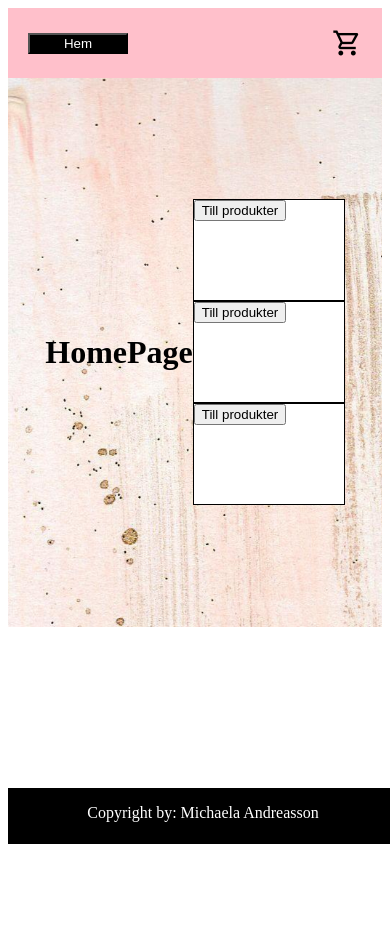
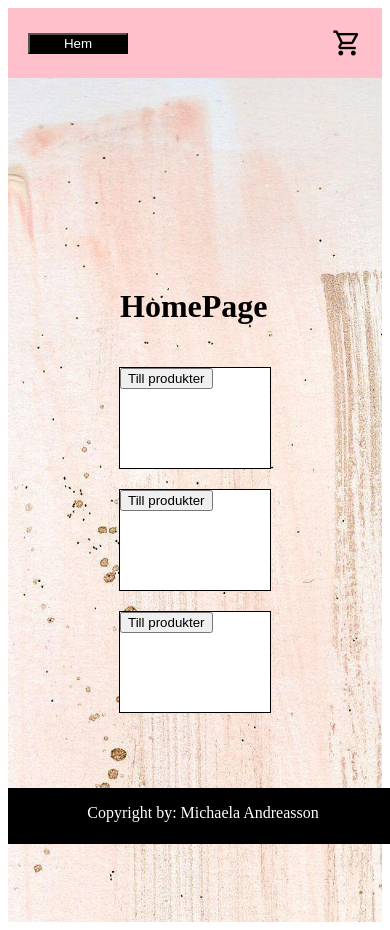
Before and after one commit to Navaas/individual-project-webbshop, a React (Vite) app: page / in a window 390 px wide. Before the commit the page ends 844 px from the top, so only its background shows below. Built offline with nearby package versions, Linux system fonts and the light colour scheme.

Commit message:
Update style homewie and footer responsive

```diff
--- a/src/components/Footer.tsx
+++ b/src/components/Footer.tsx
@@ -8,6 +8,8 @@ const FooterContainer = styled.div`
   height: 3.5rem;
   width: 100%;
   text-align: center;
+  margin-top: auto;
+  z-index: 999;
 `;
 
 function Footer() {
--- a/src/page/HomePage.tsx
+++ b/src/page/HomePage.tsx
@@ -9,6 +9,10 @@ const Container = styled.div`
   display: flex;
   align-items: center;
   justify-content: center;
+  @media (max-width: 768px) {
+    flex-direction: column;
+    min-height: 100vh;
+  }
 `;
 
 const BoxContainer = styled.div`
@@ -33,12 +37,17 @@ const Box = styled.div`
   @media (max-width: 768px) {
     width: 150px;
     height: 100px;
+    margin-bottom: 20px;
   }
 `;
 
 const TextWrapper = styled.div`
   display: flex;
   z-index: 1;
+  @media (max-width: 768px) {
+    width: 150px;
+    height: 100px;
+  }
 `;
 
 function Homepage() {
```
